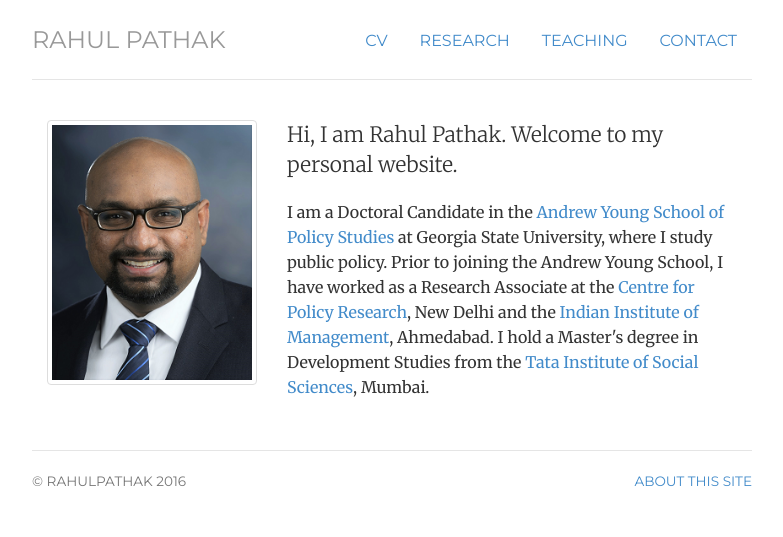
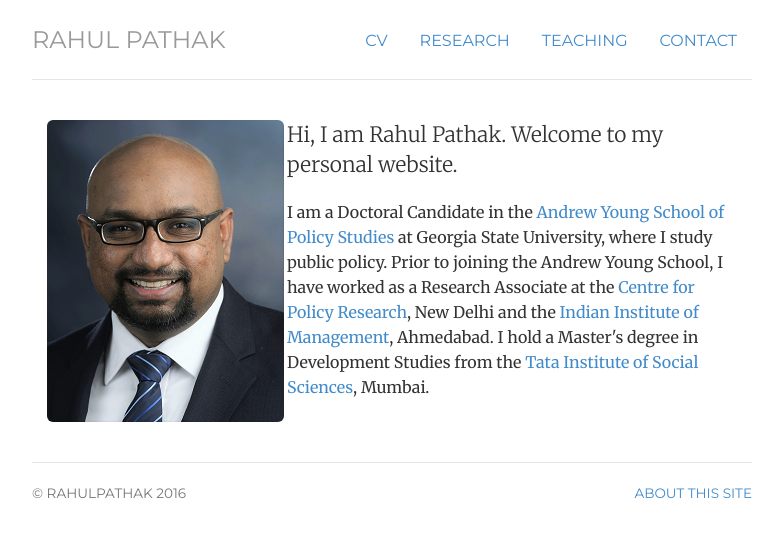
Before and after one commit to pathak-rahul/pathak-rahul.github.io, a Jekyll site: the page built from index.html, in a window 1280 px wide. Shown: the top 537 px of the page, without its empty margins (248-1031 px from the left). Built offline with Jekyll 4.4.1, drawn with Linux system fonts in a browser that asks for light colours.

Commit message:
Update index.html

```diff
--- a/index.html
+++ b/index.html
@@ -10,7 +10,7 @@
 <!-- <div class="jumbotron"> -->
 <div class="row marketing">
 	<div class="col-sm-4">
-	<img  class="img-thumbnail" alt="Rahul Pathak" src="img/rpathak.png">
+	<img  class="img-rounded" alt="Rahul Pathak" src="img/rpathak.png">
 	</div>
 	<div itemscope itemtype="http://data-vocabulary.org/Person" class="col-sm-8">
 
```
